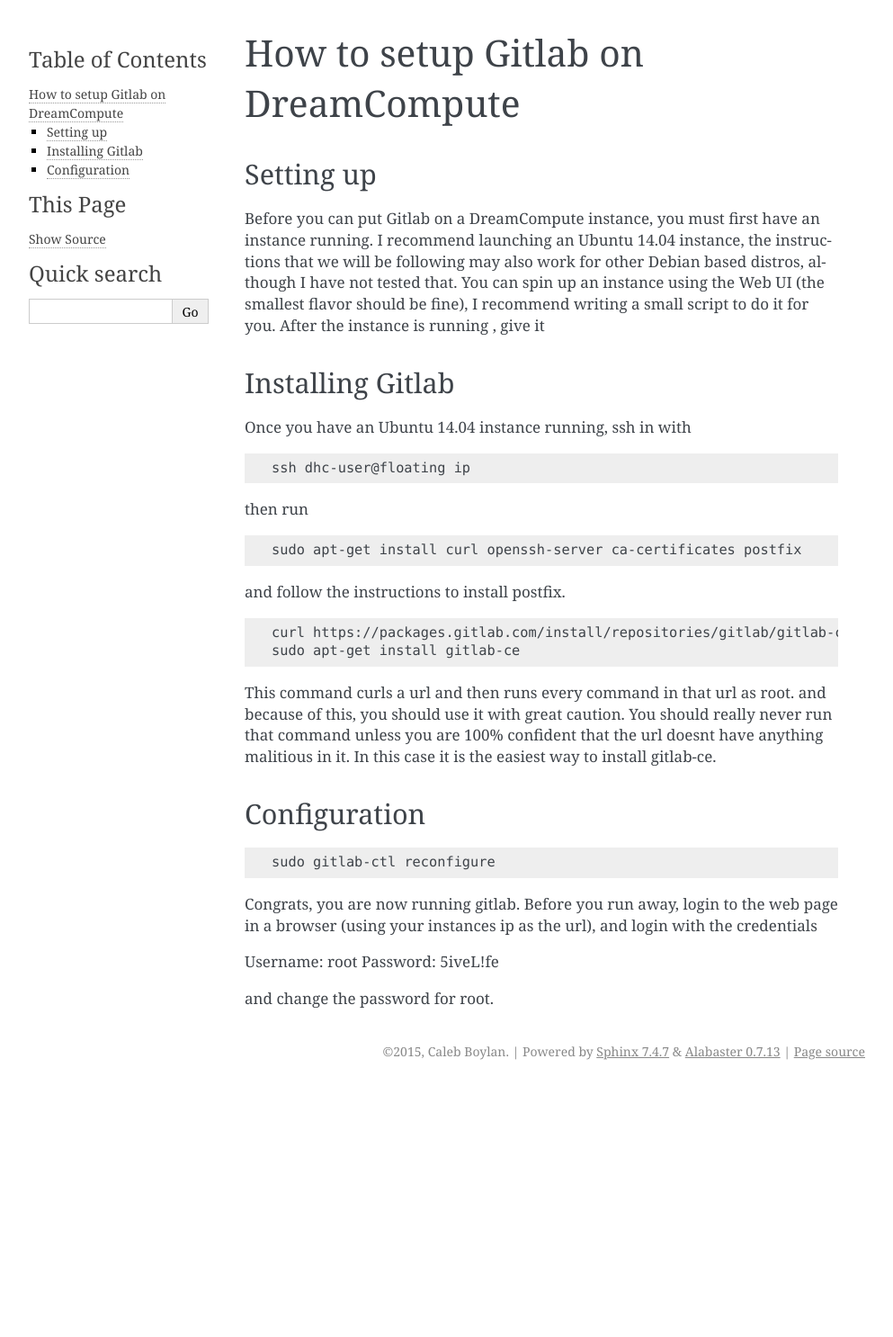
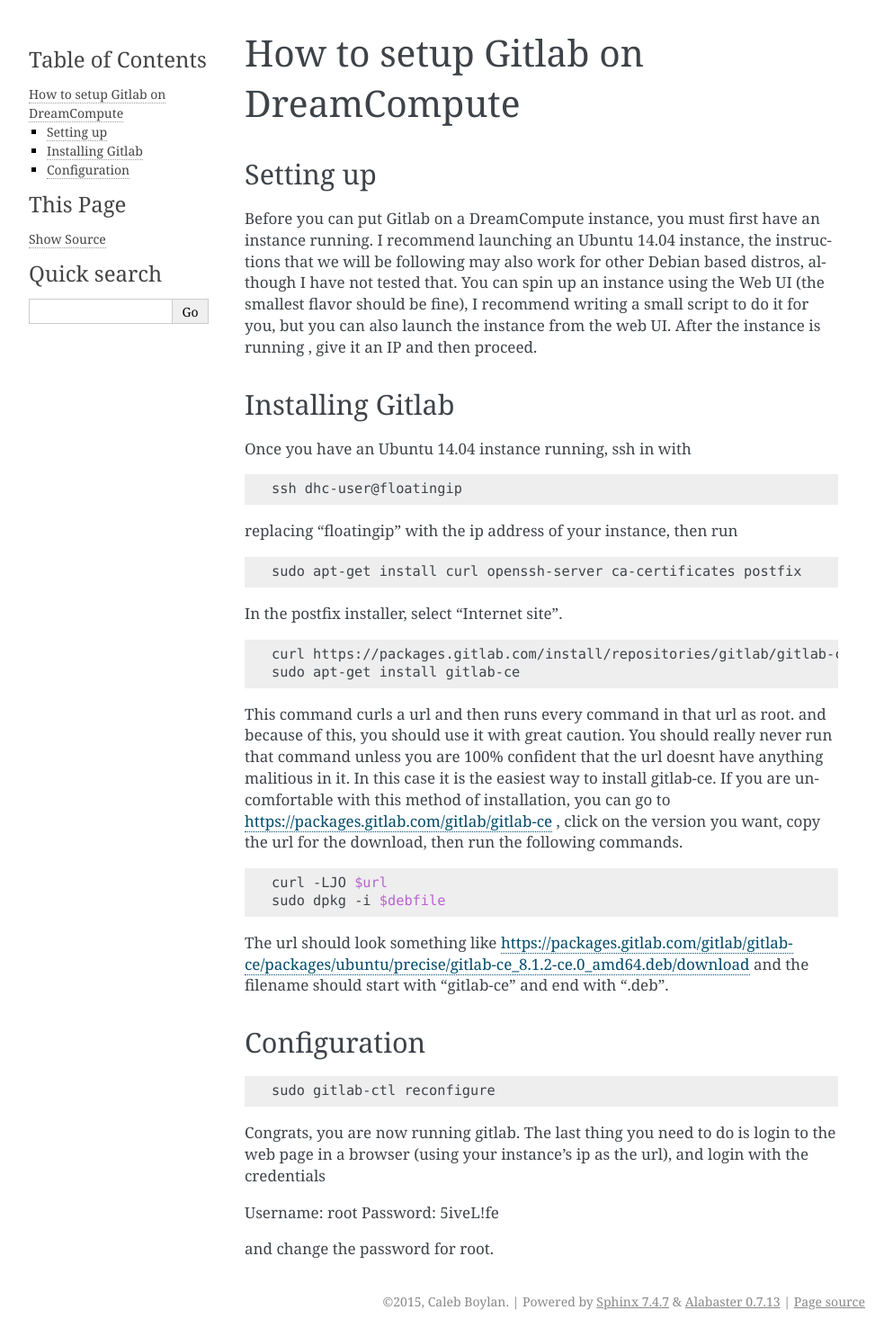
Before and after one commit to Rob-Pait/dreamcloud-docs, a Sphinx documentation site: the page built from tutorials/source/setting-up-gitlab.rst, in a window 1280 px wide. Shown: the whole page at 90% size, without its empty margins (148-1141 px from the left). Built offline with Sphinx 7.4.7, drawn with Linux system fonts in a browser that asks for light colours; before the commit the page ends 1208 px from its top, so only the background shows below that.

Commit message:
add some clarification for gitlab, and an alternate installation method

```diff
--- a/tutorials/source/setting-up-gitlab.rst
+++ b/tutorials/source/setting-up-gitlab.rst
@@ -9,7 +9,8 @@
 instructions that we will be following may also work for other Debian based
 distros, although I have not tested that. You can spin up an instance using the
 Web UI (the smallest flavor should be fine), I recommend writing a small script
-to do it for you. After the instance is running , give it
+to do it for you, but you can also launch the instance from the web UI. After
+the instance is running , give it an IP and then proceed.
 
 Installing Gitlab
 -----------------
@@ -17,15 +18,15 @@
 
 .. code-block:: shell
 
-    ssh dhc-user@floating ip
+    ssh dhc-user@floatingip
 
-then run
+replacing "floatingip" with the ip address of your instance, then run
 
 .. code-block:: shell
 
     sudo apt-get install curl openssh-server ca-certificates postfix
 
-and follow the instructions to install postfix.
+In the postfix installer, select "Internet site".
 
 .. code-block:: shell
 
@@ -36,7 +37,18 @@
 because of this, you should use it with great caution. You should really never
 run that command unless you are 100% confident that the url doesnt have
 anything malitious in it. In this case it is the easiest way to install
-gitlab-ce.
+gitlab-ce. If you are uncomfortable with this method of installation, you can
+go to https://packages.gitlab.com/gitlab/gitlab-ce , click on the version you
+want, copy the url for the download, then run the following commands.
+
+.. code-block:: shell
+
+    curl -LJO $url
+    sudo dpkg -i $debfile
+
+The url should look something like
+https://packages.gitlab.com/gitlab/gitlab-ce/packages/ubuntu/precise/gitlab-ce_8.1.2-ce.0_amd64.deb/download
+and the filename should start with "gitlab-ce" and end with ".deb".
 
 Configuration
 -------------
@@ -44,8 +56,8 @@
 
     sudo gitlab-ctl reconfigure
 
-Congrats, you are now running gitlab. Before you run away, login to the web
-page in a browser (using your instances ip as the url), and login with the
+Congrats, you are now running gitlab. The last thing you need to do is login to the web
+page in a browser (using your instance's ip as the url), and login with the
 credentials
 
 Username: root
```
